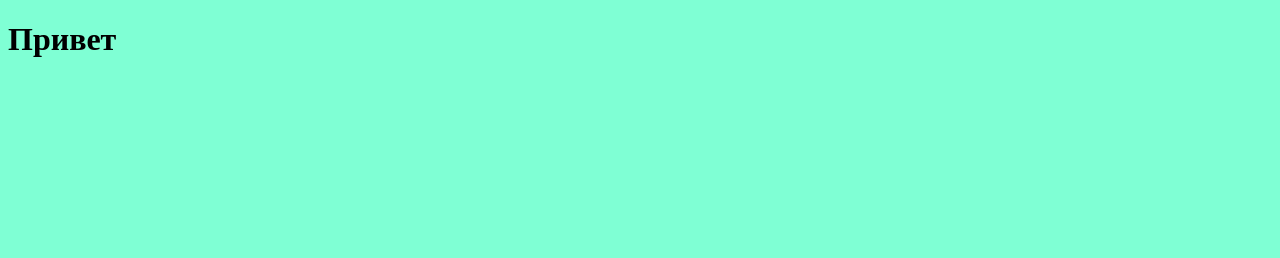
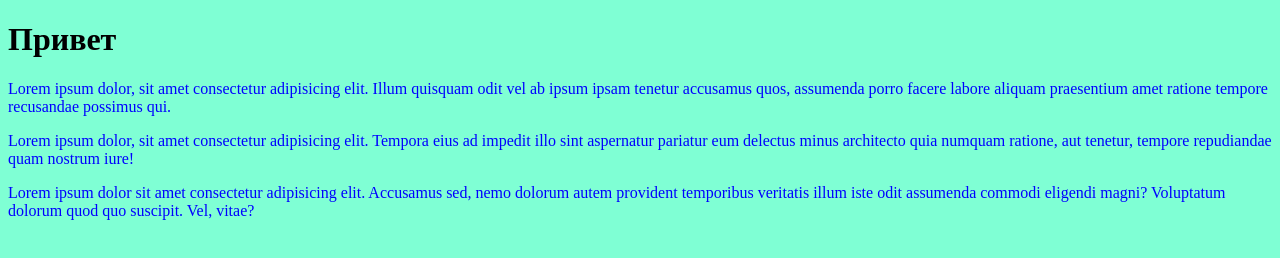
Before and after one commit to Kustov-Artyom/test2, a plain HTML site: page index.html in a window 1280 px wide. Drawn offline with Linux system fonts and the light colour scheme.

Commit message:
add paragraphs

```diff
--- a/css/style.css
+++ b/css/style.css
@@ -1,3 +1,7 @@
 body {
     background-color: aquamarine;
 }
+
+p {
+    color: blue;
+}
--- a/index.html
+++ b/index.html
@@ -9,5 +9,8 @@
 </head>
 <body>
     <h1>Привет</h1>
+    <p>Lorem ipsum dolor, sit amet consectetur adipisicing elit. Illum quisquam odit vel ab ipsum ipsam tenetur accusamus quos, assumenda porro facere labore aliquam praesentium amet ratione tempore recusandae possimus qui.</p>
+    <p>Lorem ipsum dolor, sit amet consectetur adipisicing elit. Tempora eius ad impedit illo sint aspernatur pariatur eum delectus minus architecto quia numquam ratione, aut tenetur, tempore repudiandae quam nostrum iure!</p>
+    <p>Lorem ipsum dolor sit amet consectetur adipisicing elit. Accusamus sed, nemo dolorum autem provident temporibus veritatis illum iste odit assumenda commodi eligendi magni? Voluptatum dolorum quod quo suscipit. Vel, vitae?</p>
 </body>
 </html>
```
